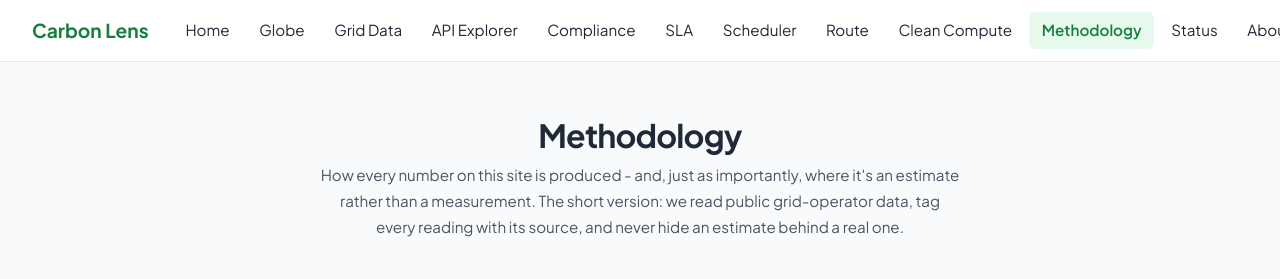
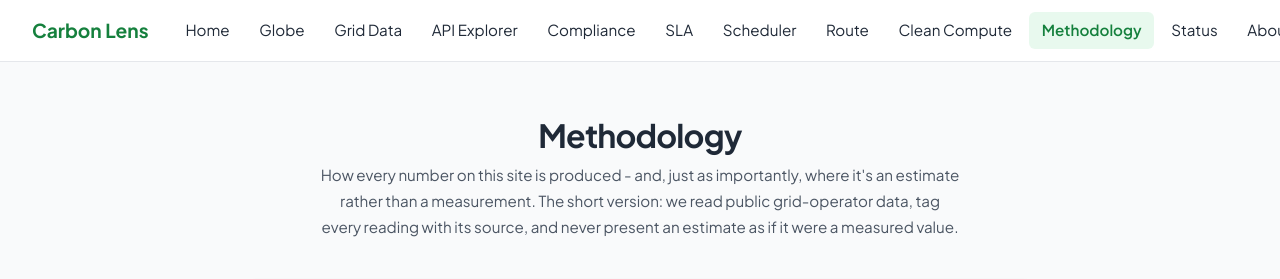
Before and after one commit to peterklingelhofer/carbon-lens, a React (Vite) app in the folder web/: page /methodology in a window 1280 px wide. Shown: the top 279 px of the page. Built offline with nearby package versions, Linux system fonts and the light colour scheme; no server answers.

Commit message:
docs(web): clarify the methodology data-honesty sentence

```diff
--- a/web/src/pages/Methodology.tsx
+++ b/web/src/pages/Methodology.tsx
@@ -29,7 +29,7 @@ export function Methodology() {
       >
         How every number on this site is produced - and, just as importantly, where it's an estimate
         rather than a measurement. The short version: we read public grid-operator data, tag every
-        reading with its source, and never hide an estimate behind a real one.
+        reading with its source, and never present an estimate as if it were a measured value.
       </p>
 
       <div style={card}>
```
